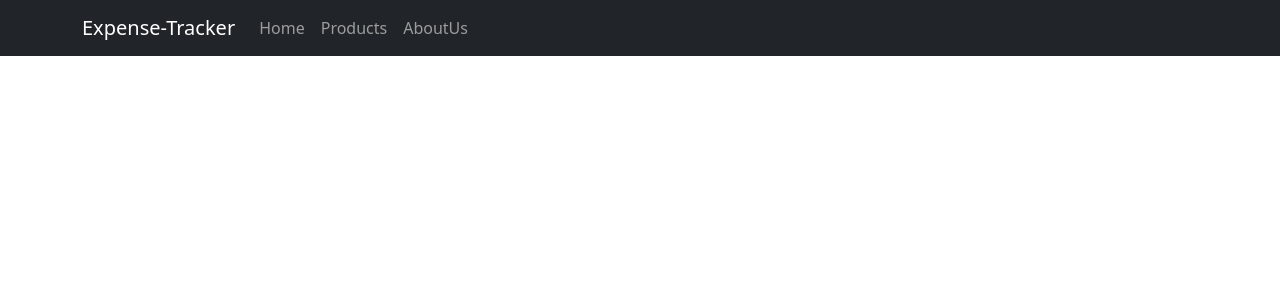
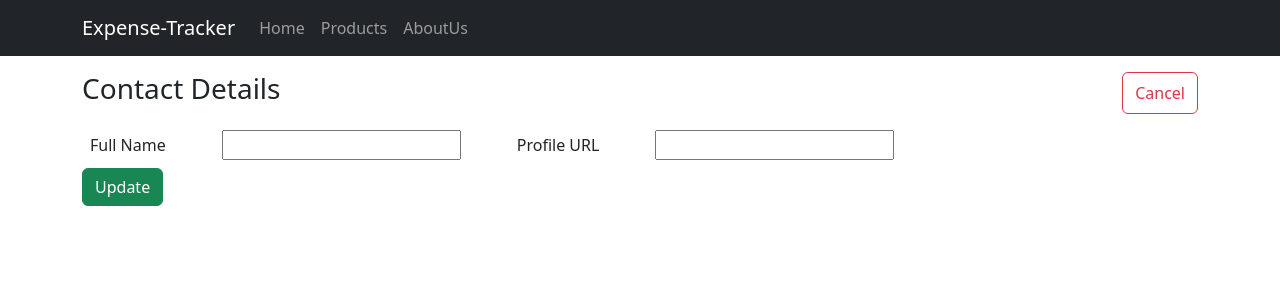
Before and after one commit to Harish-Shejokar/Expense-Tracker, a React (Create React App) app: page /userdetails in a window 1280 px wide. Shown: the top 300 px of the page. Built offline with nearby package versions, Linux system fonts and the light colour scheme.

Commit message:
update Profile function added

```diff
--- a/src/App.js
+++ b/src/App.js
@@ -4,6 +4,7 @@ import SignUp from "./Components/Authentication/SignUp";
 import Login from "./Components/Authentication/Login";
 import { Route,Switch } from "react-router-dom/cjs/react-router-dom.min";
 import Home from "./Pages/HomePage/Home";
+import UserDetails from "./Components/Authentication/UserDetails/UserDetails";
 
 function App() {
   return (
@@ -19,6 +20,9 @@ function App() {
         <Route path="/home" exact>
           <Home />
         </Route>
+        <Route path="/userdetails">
+          <UserDetails />
+        </Route>
       </Switch>
     </>
   );
--- a/src/Components/Authentication/Login.js
+++ b/src/Components/Authentication/Login.js
@@ -26,8 +26,9 @@ const Login = () => {
         if (response.ok) {
           console.log("LogIn OK");
           console.log(" User has successfully Logged In");
-          const data = await response;
-            console.log(data);
+          const data = await response.json();
+            console.log(data, data.idToken);
+            localStorage.setItem("token", data.idToken);
             history.replace('/home')
 
         } else {
--- /dev/null
+++ b/src/Components/Authentication/UserDetails/UserDetails.js
@@ -0,0 +1,76 @@
+import React,{useRef} from 'react'
+import { Button, Container,Row,Col } from 'react-bootstrap'
+
+const UserDetails = () => {
+    const nameRef = useRef();
+    const photoRef = useRef();
+
+    const updateUserDetailsOnFireBase = async(name,photo) => {
+         try {
+           const response = await fetch(
+             "https://identitytoolkit.googleapis.com/v1/accounts:update?key=AIzaSyBnUt6SmiCjCExXs2Pb4ir_uwH5us-ho2w",
+             {
+               method: "POST",
+               body: JSON.stringify({
+                 idToken: localStorage.getItem("token"),
+                 displayName: name,
+                 photoUrl: photo,
+                //  deleteAttribute: ["abcd", "abcd.jpg"],
+                 returnSecureToken : true,
+               }),
+               headers: {
+                 "Content-Type": "application/json",
+               },
+             }
+           );
+           if (response.ok) {
+             console.log("update OK");
+               const data = await response.json();
+               console.log(data);
+
+           } else {
+             console.log("update not OK");
+            //  alert("Invalid Authentication");
+           }
+         } catch (err) {
+           console.log(err);
+         }
+    }
+
+    const changePasswordHandler = () => {
+        const name = nameRef.current.value;
+        const photo = photoRef.current.value;
+        console.log(name, photo);
+
+        updateUserDetailsOnFireBase(name, photo);
+    }
+
+  return (
+    <div>
+      <Container className="d-flex justify-content-between mt-3">
+        <h3>Contact Details</h3>
+        <Button variant="outline-danger">Cancel</Button>
+      </Container>
+      <Container>
+        <Row>
+          <Col className="mt-3">
+            <label className="lg-12 mx-2 ">Full Name</label>
+            <input className="lg-12 mx-5" type="text" ref={nameRef} />
+
+            <label className="lg-12 mx-2">Profile URL</label>
+            <input className="lg-12 mx-5" type="url" ref={photoRef}/>
+          </Col>
+        </Row>
+        <Row>
+          <Col className="mt-2">
+            <Button onClick={changePasswordHandler} variant="success">
+              Update
+            </Button>
+          </Col>
+        </Row>
+      </Container>
+    </div>
+  );
+}
+
+export default UserDetails
--- a/src/Pages/HomePage/Home.js
+++ b/src/Pages/HomePage/Home.js
@@ -1,9 +1,16 @@
 import React from 'react'
+import { Container } from 'react-bootstrap';
+import {Link} from 'react-router-dom'
 
 const Home = () => {
   return (
     <div>
-      <h1>Welcome to Expense Tracker</h1>
+      <Container fluid className="d-flex justify-content-between">
+        <h1>Welcome to Expense Tracker</h1>
+        <p>
+          Your Profile is Incomplete <Link to="/userdetails">Complete now</Link>
+        </p>
+      </Container>
     </div>
   );
 }
```
